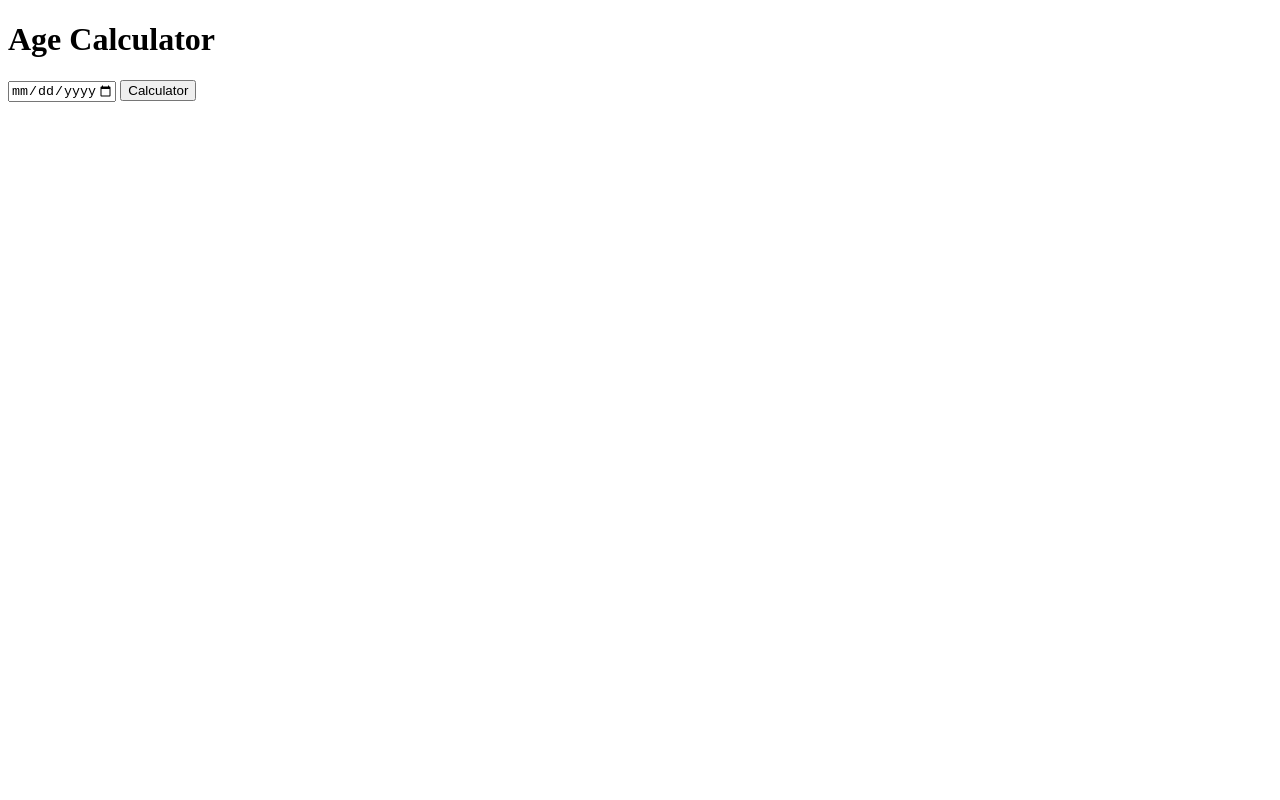
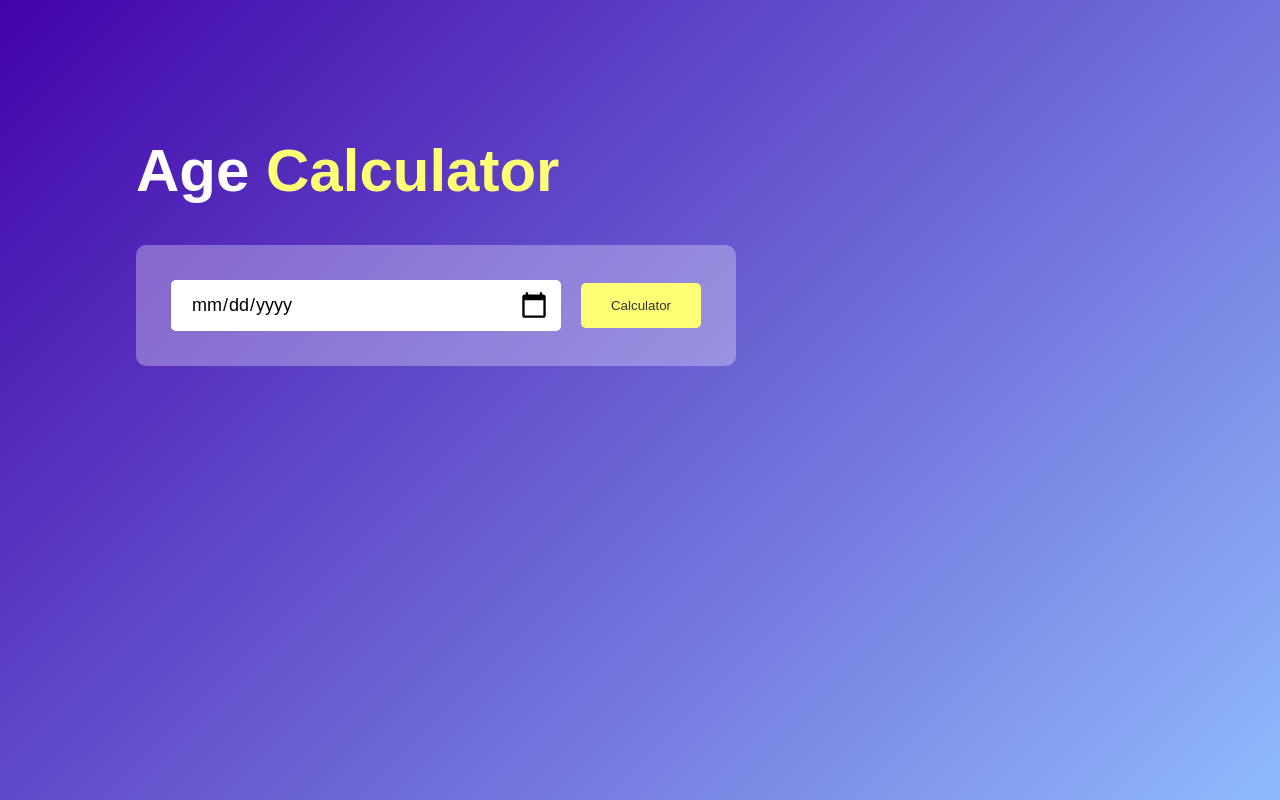
Before and after one commit to shoaibansari-092/Age-Calculator, a plain HTML site: page index.html in a window 1280 px wide. Drawn offline with Linux system fonts and the light colour scheme.

Commit message:
Update index.html

```diff
--- a/index.html
+++ b/index.html
@@ -3,7 +3,7 @@
 <head>
     <meta charset="UTF-8">
     <meta name="viewport" content="width=device-width, initial-scale=1.0">
-    <link rel="stylesheet" href="Age Calculator.css">
+    <link rel="stylesheet" href="style.css">
     <title>Age Calculator</title>
 </head>
 <body>
```
